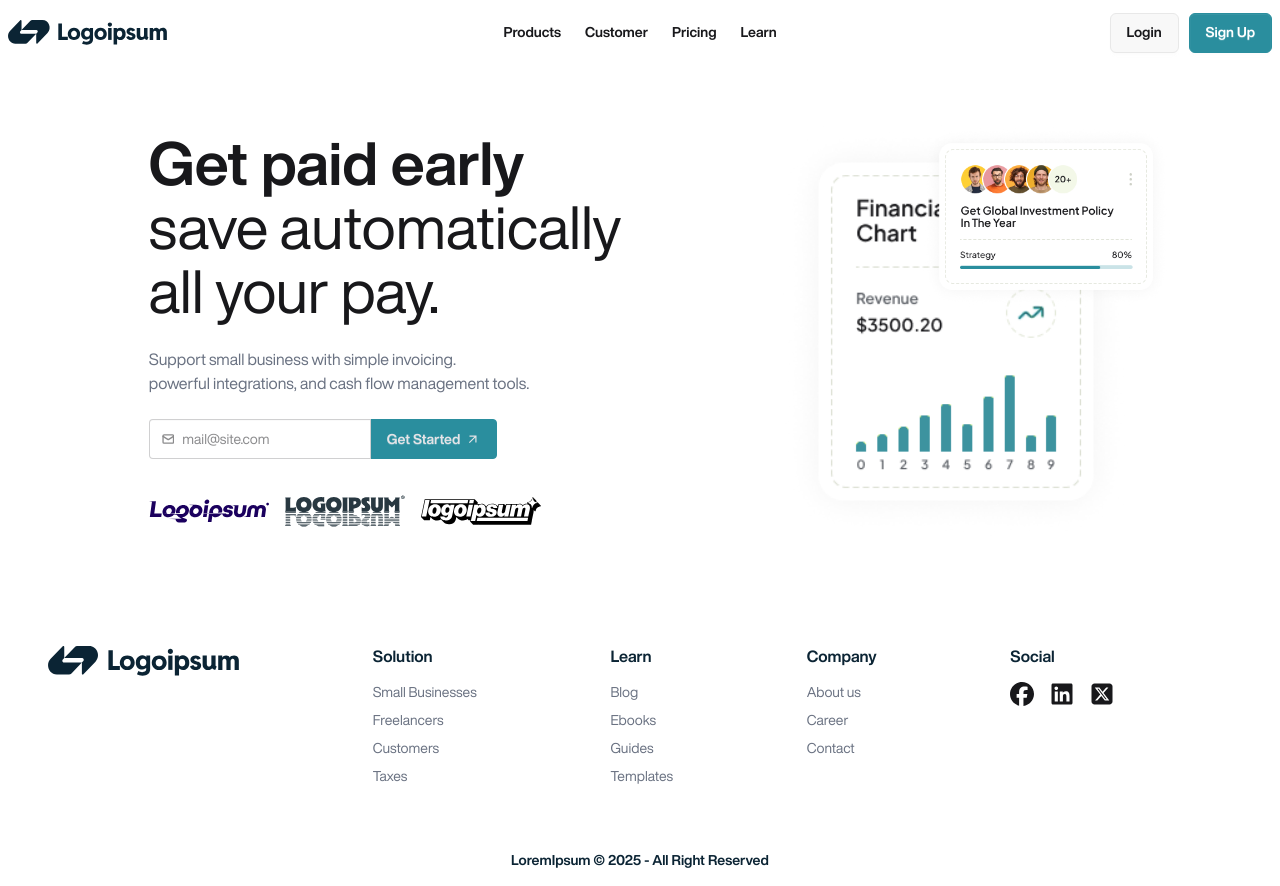
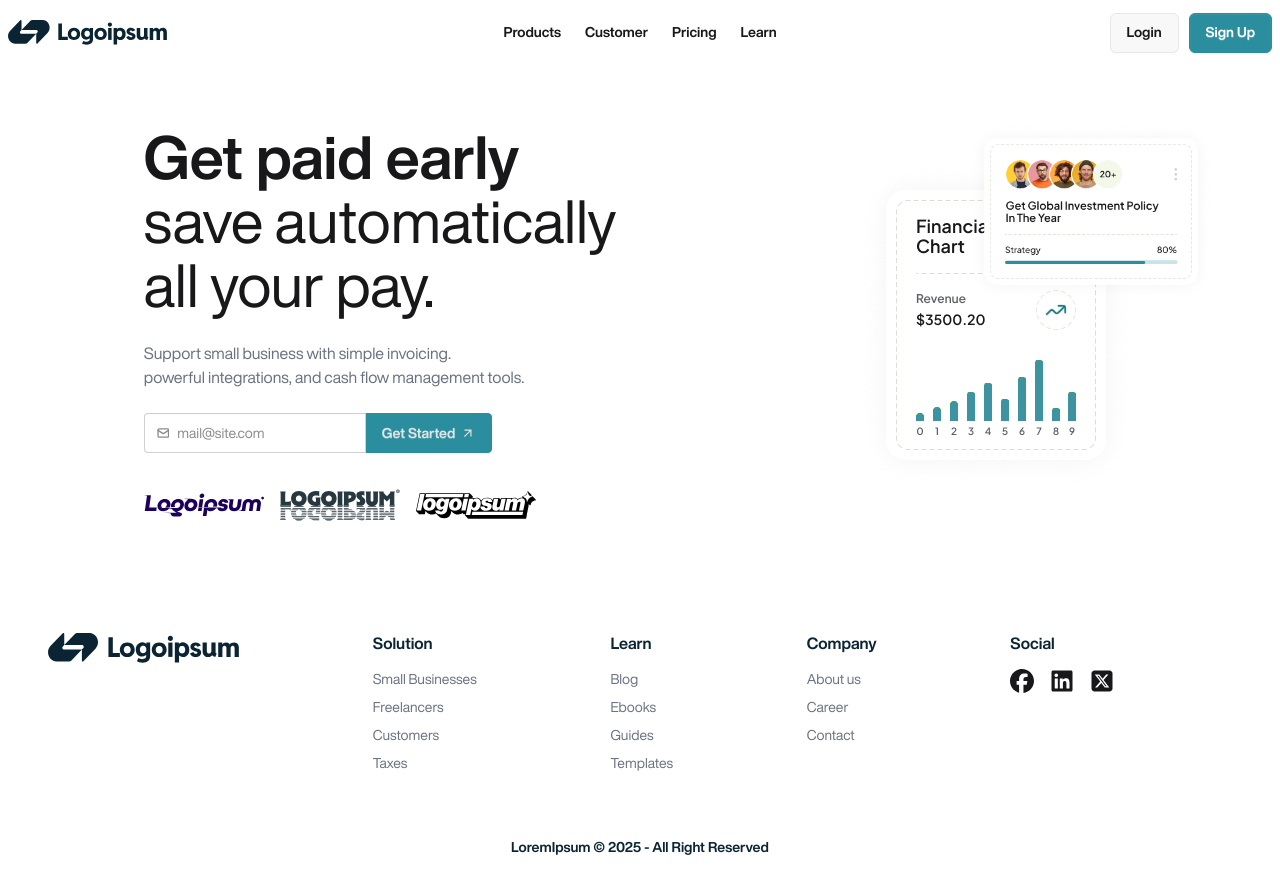
Before and after one commit to ahsanulazim/loremipsumpay, a Next.js app: page / in a window 1280 px wide. Built offline with nearby package versions, Linux system fonts and the light colour scheme.

Commit message:
responsiveness fixed

```diff
--- a/app/components/Hero.jsx
+++ b/app/components/Hero.jsx
@@ -4,15 +4,15 @@ import { MdArrowOutward } from "react-icons/md";
 export default function Hero() {
     return (
         <div className="hero">
-            <div className="hero-content flex-col-reverse md:flex-row-reverse max-w-[1320px] mx-auto justify-between gap-5 md:gap-10 lg:gap-40 py-6 xs:py-10 md:py-15">
+            <div className="hero-content flex-col-reverse md:flex-row-reverse max-w-[1320px] mx-auto justify-between gap-5 md:gap-10 lg:gap-40 xl:gap-60 py-6 xs:py-10 md:py-15">
                 <div className="relative">
                     <Image
                         src="/hero-chart.png"
-                        className="max-w-sm" width={350} height={200} alt="hero Image 1"
+                        className="w-full h-auto" width={420} height={200} alt="hero Image 1"
                     />
                     <Image
                         src="/hero-policy.png"
-                        className="hidden md:block max-w-sm absolute top-0 -right-10" width={250} height={200} alt="hero Image 1"
+                        className="hidden md:block max-w-sm absolute -top-10 -right-20" width={250} height={200} alt="hero Image 1"
                     />
                 </div>
                 <div className="text-center md:text-left">
@@ -39,7 +39,7 @@ export default function Hero() {
                             </label>
                             <div className="validator-hint hidden">Enter valid email address</div>
                         </div>
-                        <button className="btn btn-neutral bg-second border-second shadow-none join-item">Get Started <MdArrowOutward /></button>
+                        <button className="btn btn-neutral bg-second border-second shadow-none join-item"><span className="hidden xs:block"> Get Started </span><MdArrowOutward /></button>
                     </div>
                     <div className="flex justify-center flex-wrap md:justify-start gap-x-4">
                         <svg className="min-w-9" width="120" height="40" viewBox="0 0 209 40" fill="none" xmlns="http://www.w3.org/2000/svg">
--- a/app/components/Navbar.jsx
+++ b/app/components/Navbar.jsx
@@ -16,7 +16,7 @@ export default function Navbar() {
             <div className="navbar max-w-[1320px] mx-auto">
                 <div className="navbar-start">
                     <div className="dropdown">
-                        <div tabIndex={0} role="button" className="btn btn-ghost lg:hidden">
+                        <div tabIndex={0} role="button" className="btn btn-ghost md:hidden">
                             <svg xmlns="http://www.w3.org/2000/svg" className="h-5 w-5" fill="none" viewBox="0 0 24 24" stroke="currentColor"> <path strokeLinecap="round" strokeLinejoin="round" strokeWidth="2" d="M4 6h16M4 12h8m-8 6h16" /> </svg>
                         </div>
                         <ul
@@ -28,14 +28,14 @@ export default function Navbar() {
                     <Link href="/" className="hidden md:block"><Image src={logo} height={25} alt="Logo" /></Link>
                     <Link href="/" className="md:hidden"><Image src={mobileLogo} height={25} alt="Logo" /></Link>
                 </div>
-                <div className="navbar-center hidden lg:flex">
+                <div className="navbar-center hidden md:flex">
                     <ul className="menu menu-horizontal px-1">
                         {nav}
                     </ul>
                 </div>
                 <div className="navbar-end gap-x-2.5">
                     <Link href="/login" className=""><button className="btn rounded-md">Login</button></Link>
-                    <Link href="/registration" className=""><button className="btn bg-second text-white border-second rounded-md hover:bg-main hover:border-main">Sign Up</button></Link>
+                    <Link href="/registration" className=""><button className="btn bg-second text-white border-second rounded-md hover:bg-main hover:border-main whitespace-nowrap">Sign Up</button></Link>
                 </div>
             </div>
         </header>
```
